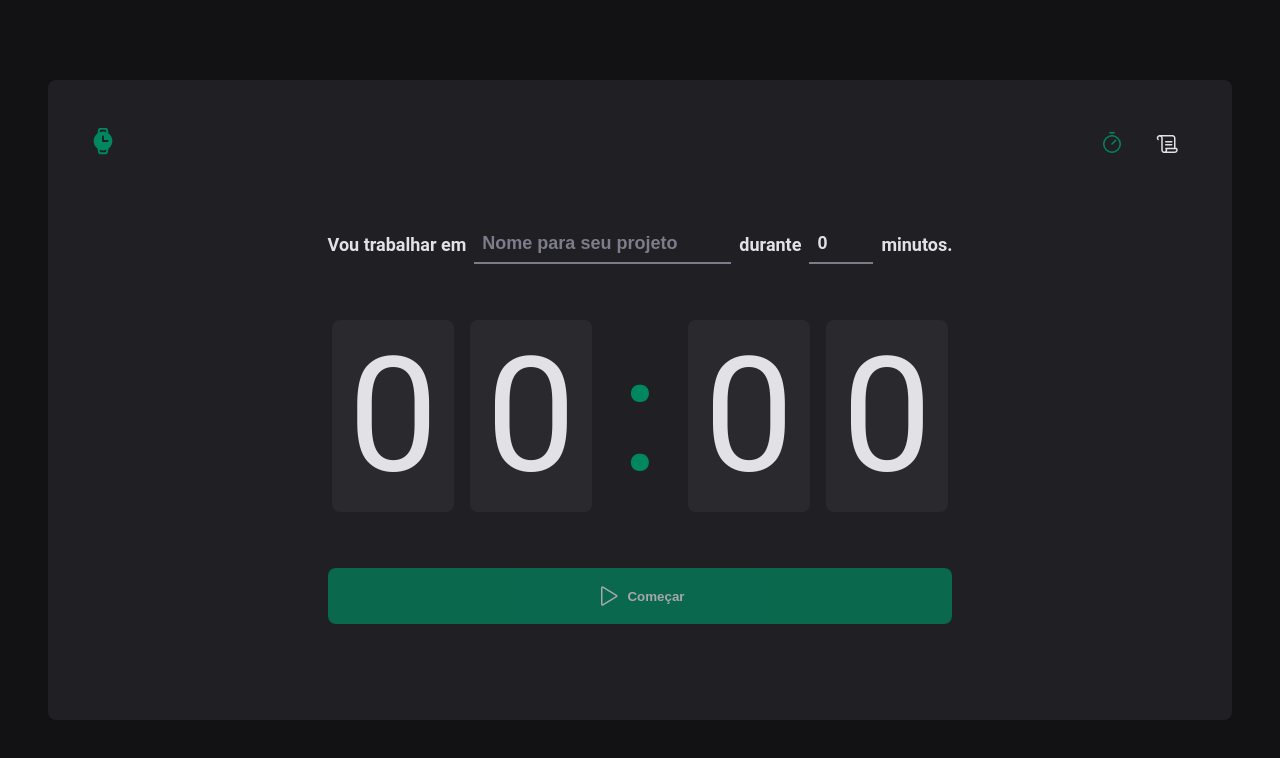
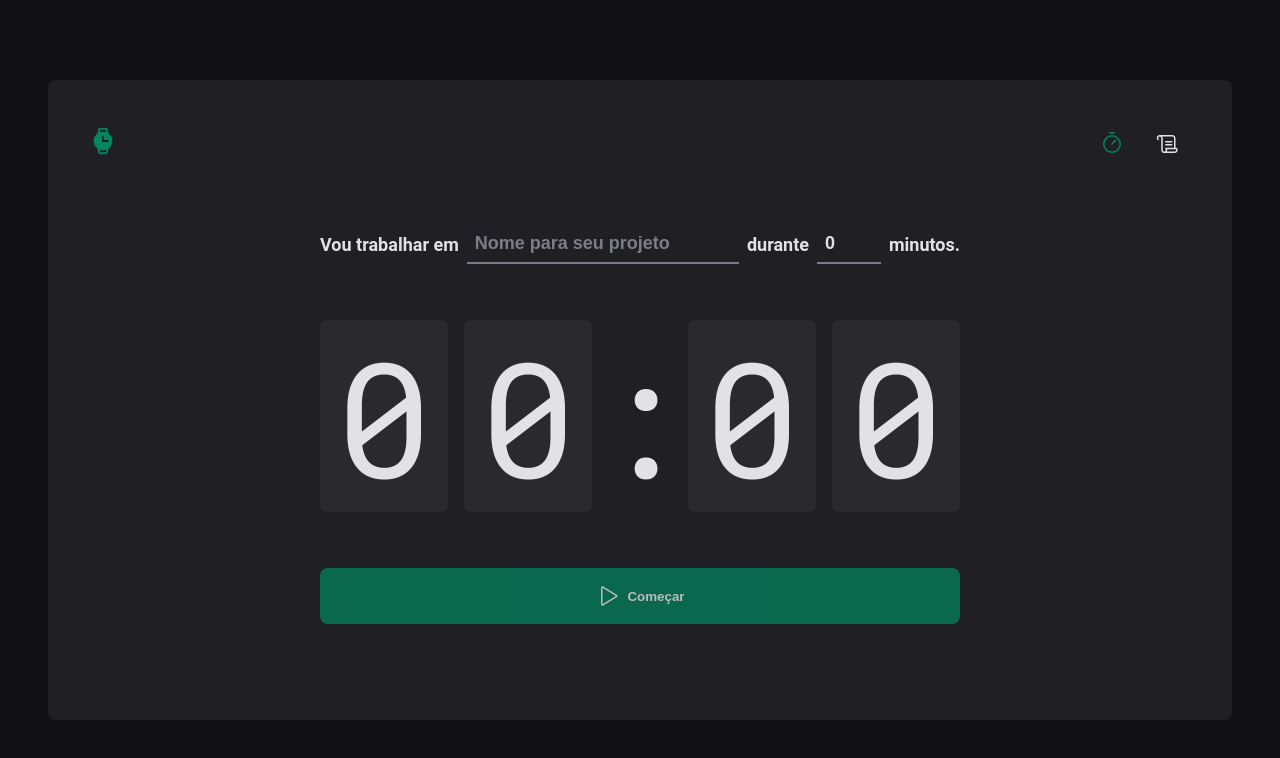
Before and after one commit to RamonFVM/Pomodoro-React, a React (Vite) app: page / in a window 1280 px wide. Shown: the top 758 px of the page. Built offline with nearby package versions, Linux system fonts and the light colour scheme.

Commit message:
adicionando contexto

```diff
--- /dev/null
+++ b/src/pages/Home/CountDown/Index.tsx
@@ -0,0 +1,70 @@
+import { CountDownContainer, Seperator } from "./style"
+import { useContext, useEffect} from "react";
+import { differenceInSeconds } from 'date-fns'
+import { CyclesContext } from "../Index";
+
+
+export function CountDown(){
+
+    const {activeCycle, activeCycleId,markCurrentCycleAsFinished, amountSecondsPassed, setSecondsPassed,} = useContext(CyclesContext)
+
+    const totalSeconds = activeCycle ? activeCycle.minutesAmount * 60 : 0
+
+
+    useEffect(() => {
+        let interval: number
+        if (activeCycle) {
+
+
+            interval = setInterval(() => {
+                const secondsDifference= differenceInSeconds(new Date(), activeCycle.startDate)
+
+                if(secondsDifference>= totalSeconds){
+
+                markCurrentCycleAsFinished()
+                setSecondsPassed(totalSeconds)
+                 clearInterval(interval)
+                }else{
+                    setSecondsPassed(secondsDifference )
+                }
+
+
+
+            }, 1000);
+        }
+
+        return () => {
+
+            clearInterval(interval)
+        }
+
+
+    }, [activeCycle, totalSeconds,activeCycleId, markCurrentCycleAsFinished, setSecondsPassed])
+
+    const currentSeconds = activeCycle ? totalSeconds - amountSecondsPassed : 0
+
+    const minutesAmount = Math.floor(currentSeconds / 60)
+    const secondsAmount = currentSeconds % 60
+    const minutes = String(minutesAmount).padStart(2, '0')
+    const seconds = String(secondsAmount).padStart(2, '0')
+
+    useEffect(() => {
+
+        if (activeCycle) {
+
+            document.title = `${minutes}:${seconds}`
+        }
+
+
+    }, [minutes, seconds, activeCycle])
+
+
+    return(  <CountDownContainer>
+        <span>{minutes[0]}</span>
+        <span>{minutes[1]}</span>
+        <Seperator>:</Seperator>
+        <span>{seconds[0]}</span>
+        <span>{seconds[1]}</span>
+    </CountDownContainer>
+)
+}
--- /dev/null
+++ b/src/pages/Home/CountDown/style.ts
@@ -0,0 +1,27 @@
+import styled from 'styled-components'
+
+export const CountDownContainer = styled.main`
+  font-family: 'Roboto Mono', monospace;
+  font-size: 10rem;
+  line-height: 8rem;
+  color: ${(props) => props.theme['gray-100']};
+
+  display: flex;
+  gap: 1rem;
+
+  span {
+    background: ${(props) => props.theme['gray-700']};
+    padding: 2rem 1rem;
+    border-radius: 8px;
+  }
+`
+
+export const Seperator = styled.div`
+  padding: 2rem 0;
+  color: ${(props) => props.theme['yellow-300']};
+
+  width: 4rem;
+  overflow: hidden;
+  display: flex;
+  justify-content: center;
+`
--- a/src/pages/Home/Index.tsx
+++ b/src/pages/Home/Index.tsx
@@ -1,10 +1,32 @@
-import { Play } from "phosphor-react";
-import { CountDownContainer, FormContainer, HomerContainer, MinutesAmountInput, Seperator, StartCountdownButton, TaskInput } from "./styles";
-import { useForm } from 'react-hook-form'
+import { Play, HandPalm } from "phosphor-react";
+import { HomeContainer, StartCountDownButton, StopCountDownButton } from "./styles";
+import { FormProvider, useForm } from 'react-hook-form'
 import { zodResolver } from '@hookform/resolvers/zod'
 import * as zod from 'zod'
-import { useEffect, useState } from "react";
-import {differenceInSeconds} from  'date-fns'
+import { createContext, useState } from "react";
+import { NewCycleform } from "./NewCycleForm";
+import { CountDown } from "./CountDown/Index";
+
+interface Cycle {
+    id: string
+    task: string
+    minutesAmount: number
+    startDate: Date
+    interruptDate?: Date
+    finishedDate?: Date
+
+}
+interface CyclesContetexType {
+    activeCycle: Cycle | undefined;
+    activeCycleId:string | null
+    amountSecondsPassed:number
+    markCurrentCycleAsFinished:()=>void
+    setSecondsPassed:( seconds: number)=>void
+}
+
+
+
+export const CyclesContext = createContext({} as CyclesContetexType)
 
 const newCycleFormValidationSchema = zod.object({
 
@@ -14,13 +36,7 @@ const newCycleFormValidationSchema = zod.object({
 
 type NewCycleFormData = zod.infer<typeof newCycleFormValidationSchema>
 
-interface Cycle {
-    id: string
-    task: string
-    minutesAmount: number
-    startDate: Date
 
-}
 
 export function Home() {
 
@@ -28,7 +44,7 @@ export function Home() {
     const [activeCycleId, setActiveCycleId] = useState<string | null>(null)
     const [amountSecondsPassed, setAmountSecondsPassed] = useState(0)
 
-    const { register, handleSubmit, watch, reset } = useForm<NewCycleFormData>({
+    const newCycleForm= useForm<NewCycleFormData>({
 
 
         resolver: zodResolver(newCycleFormValidationSchema),
@@ -39,21 +55,28 @@ export function Home() {
 
         },
     })
+     const {  handleSubmit, watch, reset } = newCycleForm
+
 
     const activeCycle = cycles.find((cycles => cycles.id == activeCycleId))
 
-    useEffect(()=>{
-        if(activeCycle){
+    function setSecondsPassed(seconds:number){
+        setAmountSecondsPassed (seconds)
+    }
 
-            setInterval(() => {
+    function markCurrentCycleAsFinished(){
 
-                setAmountSecondsPassed(differenceInSeconds(new Date(), activeCycle.startDate))
-
-            }, 1000);
-        }
-
-
-    },[activeCycle])
+        setCycles( state=>state.map(cycle => {
+            if (cycle.id === activeCycleId) {
+                return {
+                    ...cycle,
+                    finishedDate: new Date()
+                };
+            } else {
+                return cycle;
+            }
+        }));
+    }
 
     function handleCreateNewCycle(data: NewCycleFormData) {
         const id = String(new Date().getTime())
@@ -63,76 +86,65 @@ export function Home() {
             id,
             task: data.task,
             minutesAmount: data.minutesAmount,
-            startDate:new Date(),
+            startDate: new Date(),
 
 
         }
 
-        setCycles((state) => [...cycles, newCycle])
+        setCycles(( state ) => [...cycles, newCycle])
         setActiveCycleId(id)
         reset()
+        setAmountSecondsPassed(0)
 
 
     }
 
+    function handleInterruptCycle() {
+        setCycles(state =>
+            state.map(cycle => {
+                if (cycle.id === activeCycleId) {
+                    return {
+                        ...cycle,
+                        interruptedDate: new Date()
+                    };
+                } else {
+                    return cycle;
+                }
+            })
+        );
+        setActiveCycleId(null);
+    }
 
-    const totalSeconds = activeCycle ? activeCycle.minutesAmount * 60 : 0
-    const currentSeconds = activeCycle ? totalSeconds - amountSecondsPassed : 0
 
-    const minutesAmount = Math.floor(currentSeconds / 60)
-    const secondsAmount = currentSeconds % 60
-    const minutes = String(minutesAmount).padStart(2, '0')
-    const seconds = String(secondsAmount).padStart(2, '0')
+
 
     const task = watch('task')
 
     return (
-        <HomerContainer>
+        <HomeContainer>
 
             <form onSubmit={handleSubmit(handleCreateNewCycle)} action="">
-                <FormContainer>
-                    <label htmlFor="">Vou trabalhar em</label>
-                    <TaskInput
-                        id="task"
-                        list="task-suggestions"
-                        placeholder="Nome para seu projeto"
-                        required
-                        {...register('task')}
+                <CyclesContext.Provider value={{ activeCycle, activeCycleId,markCurrentCycleAsFinished, amountSecondsPassed,setSecondsPassed}}>
+                    <FormProvider {...newCycleForm}>
+                    <NewCycleform />
+                    </FormProvider>
+                    <CountDown />
+                </CyclesContext.Provider>
+                {activeCycle ? (
 
-                    />
+                    <StopCountDownButton onClick={handleInterruptCycle} type="button">
+                        <HandPalm size={24} />
+                        interromper
+                    </StopCountDownButton>
 
-                    <datalist id="task-suggestions">
-                        <option value="projeto 1" />
-                        <option value="projeto 2" />
-                        <option value="projeto 3" />
-                    </datalist>
+                ) : (<StartCountDownButton disabled={!task} type="submit">
+                    <Play size={24} />
+                    Começar
+                </StartCountDownButton>)}
 
-                    <label htmlFor="">durante</label>
-                    <MinutesAmountInput
-                        type="number"
-                        id="minutesAmount"
-                        placeholder="00"
-                        required
-                        step={5}
-                        max={60}
-                        min={5}
-                        {...register('minutesAmount', { valueAsNumber: true })} />
 
-                    <span>minutos.</span>
-                </FormContainer>
-
-                <CountDownContainer>
-                    <span>{minutes[0]}</span>
-                    <span>{minutes[1]}</span>
-                    <Seperator>:</Seperator>
-                    <span>{seconds[0]}</span>
-                    <span>{seconds[1]}</span>
-                </CountDownContainer>
-                <StartCountdownButton disabled={!task} type="submit">
-                    <Play size={24} />
-                    Começar</StartCountdownButton>
             </form>
-        </HomerContainer>
+        </HomeContainer>
 
 
     );
--- /dev/null
+++ b/src/pages/Home/NewCycleForm/index.tsx
@@ -0,0 +1,48 @@
+import { FormContainer, TaskInput, MinutesAmountInput } from "./style"
+import { useContext } from "react"
+import { CyclesContext } from "../Index"
+import { useFormContext } from "react-hook-form"
+
+
+
+
+export function NewCycleform() {
+
+    const {activeCycle}= useContext(CyclesContext)
+    const {register}=useFormContext()
+
+    return (<FormContainer>
+        <label htmlFor="">Vou trabalhar em</label>
+        <TaskInput
+            id="task"
+            list="task-suggestions"
+            placeholder="Nome para seu projeto"
+            required
+            disabled={!!activeCycle}
+            {...register('task')}
+
+        />
+
+        <datalist id="task-suggestions">
+            <option value="projeto 1" />
+            <option value="projeto 2" />
+            <option value="projeto 3" />
+        </datalist>
+
+        <label htmlFor="">durante</label>
+        <MinutesAmountInput
+            type="number"
+            id="minutesAmount"
+            placeholder="00"
+            required
+            step={5}
+            max={60}
+            min={5}
+            disabled={!!activeCycle}
+            {...register('minutesAmount', { valueAsNumber: true })} />
+
+
+        <span>minutos.</span>
+    </FormContainer>
+    )
+}
--- /dev/null
+++ b/src/pages/Home/NewCycleForm/style.ts
@@ -0,0 +1,54 @@
+import styled from 'styled-components'
+
+export const FormContainer = styled.div`
+  width: 100%;
+  display: flex;
+  align-items: center;
+  justify-content: center;
+  gap: 0.5rem;
+  color: ${(props) => props.theme['gray-100']};
+  font-size: 1.125rem;
+  flex-wrap: wrap;
+  font-weight: bold;
+`
+
+const BaseInput = styled.input`
+  background: transparent;
+  height: 2.5rem;
+  border: 0;
+  border-bottom: 2px solid ${(props) => props.theme['gray-500']};
+  font-weight: bold;
+  font-size: 1.125rem;
+  padding: 0 0.5rem;
+  color: ${(props) => props.theme['gray-100']};
+
+  &:focus {
+    box-shadow: none;
+    border-color: ${(props) => props.theme['yellow-500']};
+  }
+
+  &::placeholder {
+    color: ${(props) => props.theme['gray-500']};
+  }
+`
+
+export const TaskInput = styled(BaseInput)`
+  flex: 1;
+
+  &::-webkit-calendar-picker-indicator {
+    display: none !important;
+  }
+`
+
+export const MinutesAmountInput = styled(BaseInput)`
+  width: 4rem;
+`
+
+export const Seperator = styled.div`
+padding: 2rem 0;
+width: 4rem;
+color:${(props)=>  props.theme["green-500"]};
+overflow: hidden;
+display: flex;
+justify-content: center;
+`;
--- a/src/pages/Home/styles.ts
+++ b/src/pages/Home/styles.ts
@@ -1,119 +1,54 @@
+import styled from 'styled-components'
 
-import styled from "styled-components";
+export const HomeContainer = styled.main`
+  flex: 1;
 
-export const  HomerContainer = styled.main`
   display: flex;
-flex: 1;
   flex-direction: column;
   align-items: center;
   justify-content: center;
 
-form{
-
+  form {
     display: flex;
     flex-direction: column;
     align-items: center;
     gap: 3.5rem;
   }
-`;
-export const FormContainer = styled.div`
+`
+
+export const BaseCoutdownButton = styled.button`
   width: 100%;
+  border: 0;
+  padding: 1rem;
+  border-radius: 8px;
+
   display: flex;
   align-items: center;
   justify-content: center;
+
   gap: 0.5rem;
-color: ${(props)=>  props.theme["gray-100"]};
-font-size: 1.125rem;
   font-weight: bold;
-flex-wrap:wrap;
-`
 
-export const CountDownContainer = styled.div`
-font-size: 'Roboto Mono', monospace;
-font-size: 10rem;
-display: flex;
-gap: 1rem;
-line-height: 8rem;
-color: ${(props)=>  props.theme["gray-100"]};
+  cursor: pointer;
 
-span{
-    background-color:${(props)=>  props.theme["gray-700"]};
-    padding: 2rem 1rem;
-    border-radius: 8px;
-}
-
-`;
-export const Seperator = styled.div`
-padding: 2rem 0;
-width: 4rem;
-color:${(props)=>  props.theme["green-500"]};
-overflow: hidden;
-display: flex;
-justify-content: center;
-`;
-
-const Baseinput= styled.input`
-background-color:transparent;
-height: 2.5rem;
-border: 0;
-border-bottom: 2px solid ${(props)=>  props.theme["gray-500"]};
-font-weight: bold;
-font-size: 1.125rem;
-padding:  0 0.5rem;
-color:${(props)=>  props.theme["gray-100"]};
-
-
-
-&::Placeholder{
-
-color: ${(props)=>  props.theme["gray-500"]};
-}
-
-&:focus{
-    box-shadow: none;
-    border-color: ${(props)=>  props.theme["green-500"]};
-
-}
-
-`;
-
-
-export const TaskInput= styled(Baseinput)`
-flex:1;
-&::-webkit-calendar-picker-indicator{
-    display: none !important;
-}
-
-`;
-
-export const MinutesAmountInput= styled(Baseinput)`
-width: 4rem;
-
-
-`;
-
-
-export const StartCountdownButton =styled.button`
-
-width: 100%;
-padding: 16px;
-border: 0;
-padding: 1rem;
-border-radius: 8px;
-display: flex;
-justify-content: center;
-align-items: center;
-font-weight: bold;
-gap: 0.5rem;
-cursor: pointer;
-background-color:${(props)=>  props.theme["green-500"]};
-color:${(props)=>  props.theme["gray-100"]};
-
-&:disabled{
+  &:disabled {
     opacity: 0.7;
     cursor: not-allowed;
   }
+`
 
-&:not(:disabled):hover{
-    background-color:${(props)=>  props.theme["green-700"]};
-};`
+export const StartCountDownButton = styled(BaseCoutdownButton)`
+  background: ${(props) => props.theme['green-500']};
+  color: ${(props) => props.theme.white};
+  &:not(:disabled):hover {
+    background: ${(props) => props.theme['green-700']};
+  }
+`
+
+export const StopCountDownButton = styled(BaseCoutdownButton)`
+  background: ${(props) => props.theme['red-500']};
+  color: ${(props) => props.theme.white};
+  &:not(:disabled):hover {
+    background: ${(props) => props.theme['red-700']};
+  }
+`
```
Lines whose indentation alone changed are shown as unchanged.
